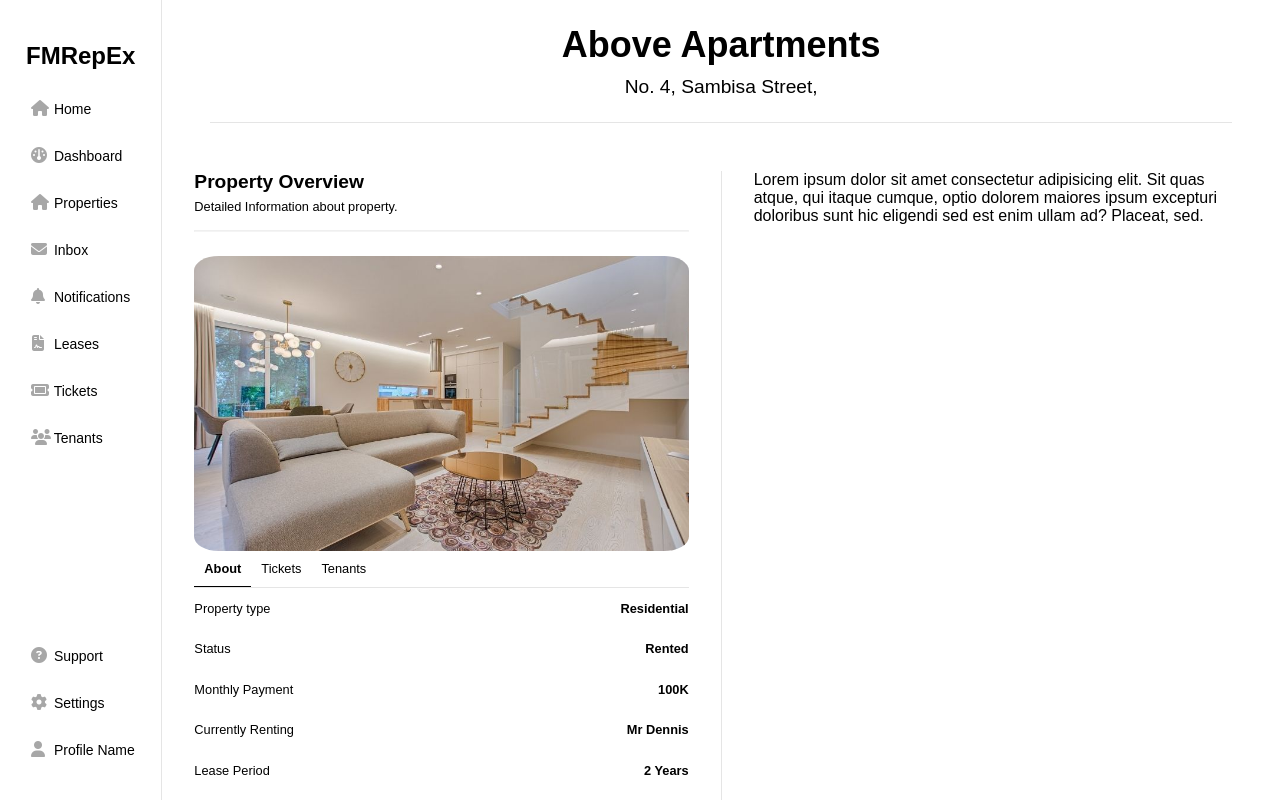
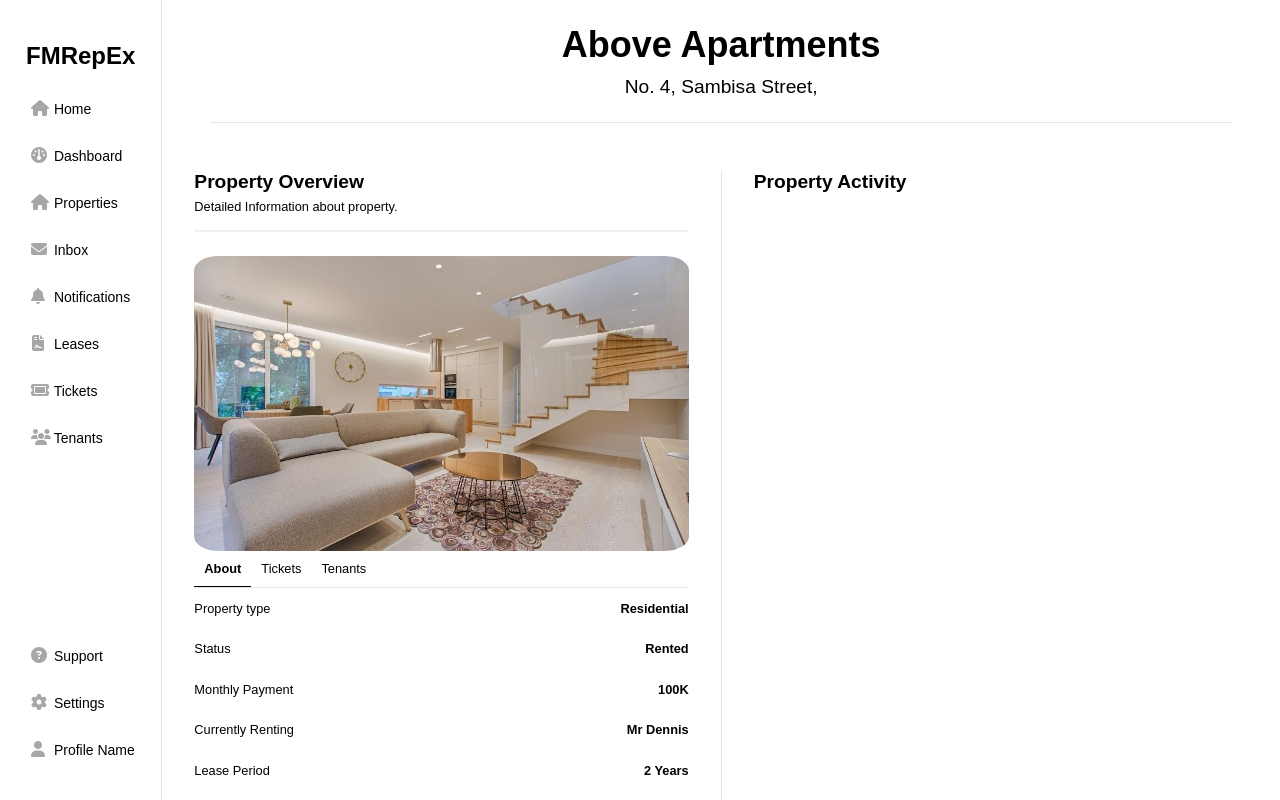
Before and after one commit to lukman155/fmrep-frontend, a SvelteKit app: page /dashboard in a window 1280 px wide. Built offline with nearby package versions, Linux system fonts and the light colour scheme; a web font is replaced by a local one.

Commit message:
Update +page.svelte

```diff
--- a/src/routes/dashboard/+page.svelte
+++ b/src/routes/dashboard/+page.svelte
@@ -31,8 +31,10 @@
 
 
 
-    <div class="column">Lorem ipsum dolor sit amet consectetur adipisicing elit. Sit quas atque, qui itaque cumque, optio dolorem maiores ipsum excepturi doloribus sunt hic eligendi sed est enim ullam ad? Placeat, sed.</div>
-  </div>
+    <div class="column">
+      <h2>Property Activity</h2>
+
+    </div>
 
 
 </section>
```
